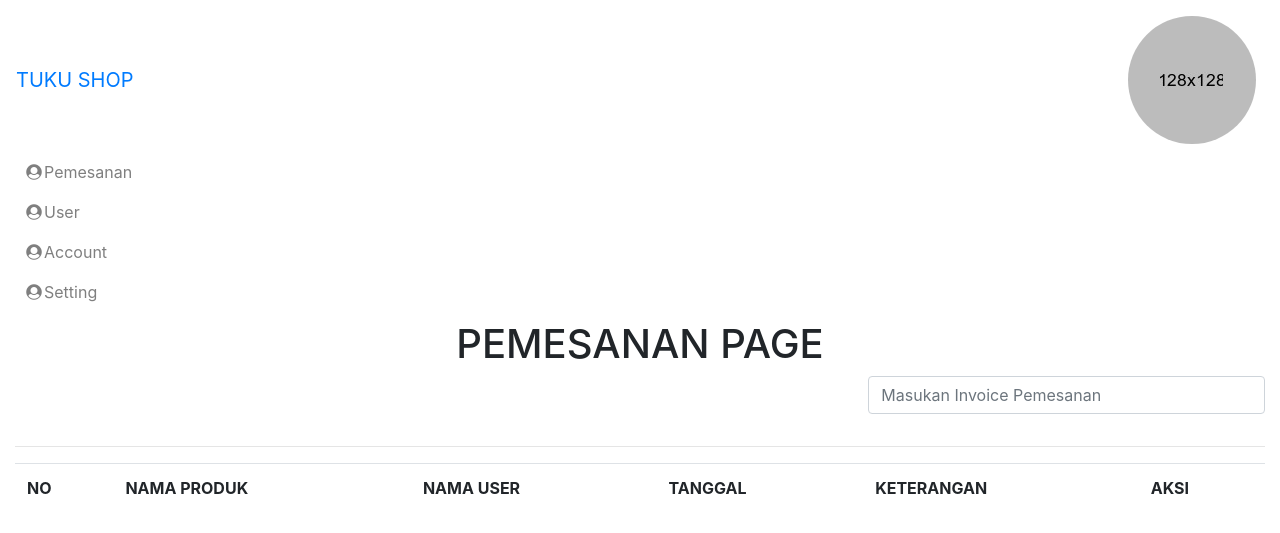
After one commit to dikimeip/Server-Online-Shop-React-Native, a CodeIgniter app: page /DcServer/PemesananController in a window 1280 px wide. The commit adds this page. Shown: the top 533 px of the page. Run offline with CodeIgniter, Linux system fonts and the light colour scheme; lists and menus that the app fills with data are empty; some libraries are stand-ins or nearby versions; some web fonts are replaced.

Commit message:
merapikan file guzzle dan membuat menu pemesanan

```diff
--- /dev/null
+++ b/application/controllers/PemesananController.php
@@ -0,0 +1,25 @@
+<?php
+defined('BASEPATH') OR exit('No direct script access allowed');
+
+class PemesananController extends CI_Controller {
+
+	function __construct()
+	{
+		parent::__construct();
+		$this->load->model('MyModel');
+
+	}
+
+	public function index()
+	{
+		$this->load->view('template/header');
+		$this->load->view('admin/pemesanan');
+		$this->load->view('template/footer');
+	}
+
+	public function pemesanan_get()
+	{
+		# code...
+	}
+
+}
--- a/application/models/MyModel.php
+++ b/application/models/MyModel.php
@@ -7,11 +7,18 @@ use GuzzleHttp\Client;
 
 class MyModel extends CI_Model
 {
+	private $_client;
+	function __construct()
+	{
+		$this->_client = new Client([
+			'base_uri' => 'localhost/server_dc-shop/api/'
+		]);
+	}
+
 
 	public function login_admin($username,$password)
 	{
-		$client = new Client();
-		$response = $client->request('POST','localhost/server_dc-shop/api/AdminController',[
+		$response = $this->_client->request('POST','AdminController',[
 			'form_params' => [
 				'username' => $username,
 				'password' => $password
--- /dev/null
+++ b/application/views/admin/pemesanan.php
@@ -0,0 +1,25 @@
+<h1 class="text-center">PEMESANAN PAGE</h1>
+<div class="row">
+	<div class="col-md-8"></div>
+	<div class="col-md-4">
+		<form>
+			<div class="form-group">
+				<input type="text" name="cari" class="form-control" placeholder="Masukan Invoice Pemesanan">
+			</div>
+		</form>
+	</div>
+</div>
+<hr>
+<table class="table table-hover" style="background-color: white">
+	<tr>
+		<th>NO</th>
+		<th>NAMA PRODUK</th>
+		<th>NAMA USER</th>
+		<th>TANGGAL</th>
+		<th>KETERANGAN</th>
+		<th>AKSI</th>
+	</tr>
+	<tr>
+
+	</tr>
+</table>
--- a/application/views/template/header.php
+++ b/application/views/template/header.php
@@ -69,7 +69,7 @@
                                 Menu
                             </li>
                             <li class="nav-item ">
-                                <a class="nav-link active" href="#"><i class="fa fa-fw fa-user-circle"></i>Dashboard</a>
+                                <a class="nav-link active" href="<?php echo base_url('DasboardController') ?>"><i class="fa fa-fw fa-user-circle"></i>Dashboard</a>
                             </li>
                              <li class="nav-item ">
                                 <a class="nav-link" href="#"><i class="fa fa-fw fa-user-circle"></i>Produk</a>
@@ -78,7 +78,7 @@
                                 <a class="nav-link" href="#"><i class="fa fa-fw fa-user-circle"></i>FlashSale</a>
                             </li>
                              <li class="nav-item ">
-                                <a class="nav-link" href="#"><i class="fa fa-fw fa-user-circle"></i>Pemesanan</a>
+                                <a class="nav-link" href="<?php echo base_url('PemesananController') ?>"><i class="fa fa-fw fa-user-circle"></i>Pemesanan</a>
                             </li>
                              <li class="nav-item ">
                                 <a class="nav-link" href="#"><i class="fa fa-fw fa-user-circle"></i>User</a>
```
